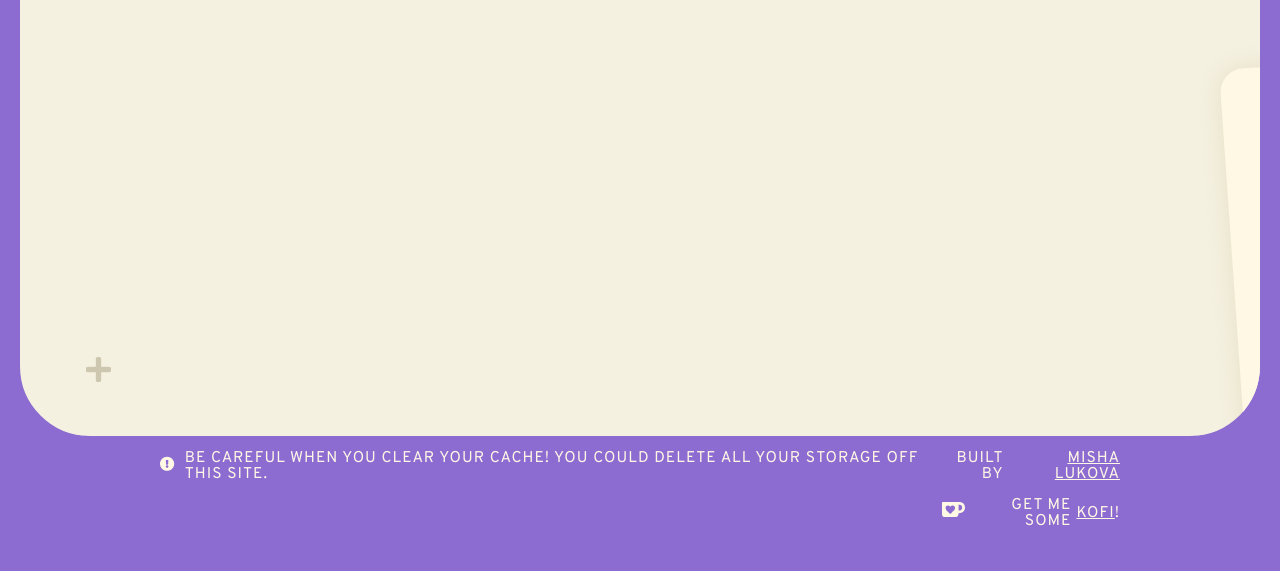
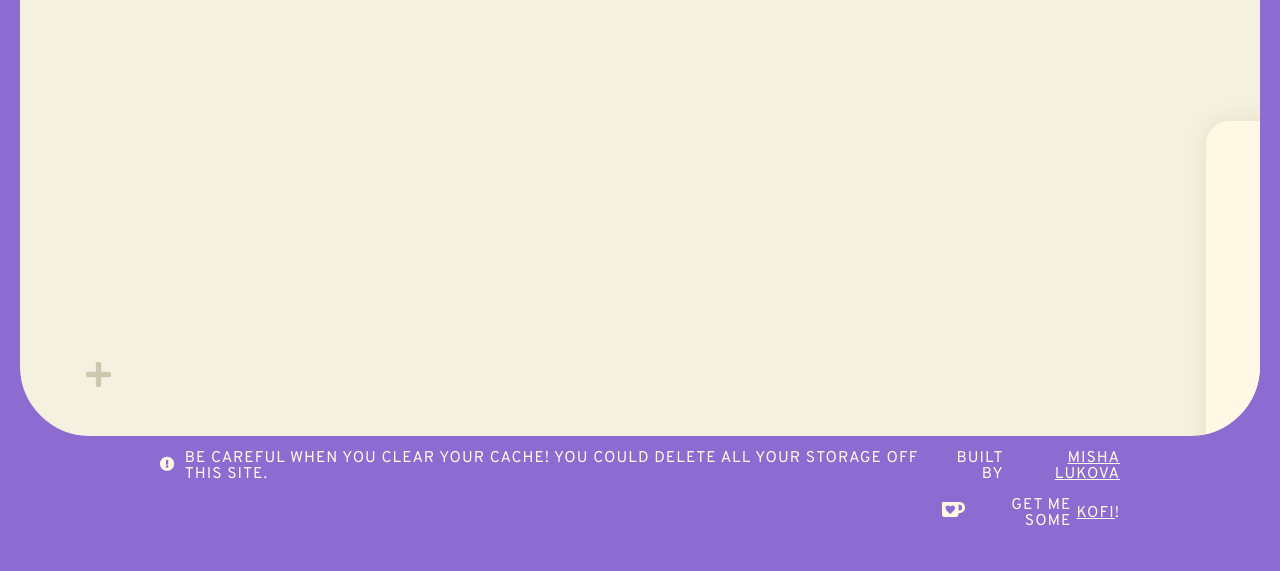
Before and after one commit to mishakov7/browserhome, a Next.js app: page / in a window 1280 px wide. Shown: the part 328-899 px from the top of the page. Built offline with nearby package versions, Linux system fonts and the light colour scheme.

Commit message:
Modified list styles

```diff
--- a/src/app/css/browserhome.css
+++ b/src/app/css/browserhome.css
@@ -842,7 +842,6 @@ input[type=text] {
 .todolists-container .creator {
   left: -250px;
   top: -40px;
-  transform: rotate(4deg);
   animation: appear-listcreator 0.4s;
   /*@include inline-animation(0.4s) {
       from {
@@ -867,9 +866,8 @@ input[type=text] {
   }
 }
 .list-container .creator {
-  transform: rotate(6deg);
   top: -210px;
-  left: -35px;
+  left: -40px;
   animation: appear-todocreator 0.4s;
   /*@include inline-animation(0.4s) {
       from {
@@ -952,14 +950,14 @@ input[type=text] {
 
 .todolists-container {
   position: relative;
-  display: flex;
-  justify-content: flex-end;
-  align-items: flex-end;
+  display: inline-block;
   scrollbar-width: none;
-  height: max-content;
-  width: max-content;
-  top: 50%;
-  right: -240%;
+  max-height: max-content;
+  max-width: max-content;
+  min-width: 50vw;
+  min-height: 50vh;
+  right: -45vw;
+  bottom: -20vh;
 }
 
 .list-container {
@@ -982,11 +980,7 @@ div.list-container:nth-of-type(1) {
 }
 
 .list-container:nth-of-type(2) .todo-list {
-  max-height: 150px;
-}
-
-.list-container:nth-of-type(2) .creator {
-  transform: rotate(8deg);
+  max-height: 225px;
 }
 
 div.list-container:nth-of-type(2) {
@@ -995,11 +989,7 @@ div.list-container:nth-of-type(2) {
 }
 
 .list-container:nth-of-type(3) .todo-list {
-  max-height: 125px;
-}
-
-.list-container:nth-of-type(3) .creator {
-  transform: rotate(10deg);
+  max-height: 200px;
 }
 
 div.list-container:nth-of-type(3) {
@@ -1008,11 +998,7 @@ div.list-container:nth-of-type(3) {
 }
 
 .list-container:nth-of-type(4) .todo-list {
-  max-height: 100px;
-}
-
-.list-container:nth-of-type(4) .creator {
-  transform: rotate(12deg);
+  max-height: 175px;
 }
 
 div.list-container:nth-of-type(4) {
@@ -1021,11 +1007,7 @@ div.list-container:nth-of-type(4) {
 }
 
 .list-container:nth-of-type(5) .todo-list {
-  max-height: 75px;
-}
-
-.list-container:nth-of-type(5) .creator {
-  transform: rotate(14deg);
+  max-height: 150px;
 }
 
 div.list-container:nth-of-type(5) {
@@ -1046,7 +1028,7 @@ div.list-container:nth-of-type(5) {
 .todo-list {
   padding: 0;
   overflow-y: scroll;
-  max-height: 175px;
+  max-height: 300px;
 }
 
 /* Firefox */
@@ -1075,6 +1057,14 @@ div.list-container:nth-of-type(5) {
   position: relative;
   top: 18px;
   left: -2px;
+}
+
+.todo-list + .creator-wrapper .creator {
+  left: -100px;
+}
+
+.todo-list + .creator-wrapper .creator::before {
+  right: 88px;
 }
 
 .todo-item {
@@ -1119,9 +1109,8 @@ div.list-container:nth-of-type(5) {
 .todo-creator-wrapper {
   position: absolute;
   z-index: 50;
-  transform: rotate(-4deg);
   cursor: pointer;
-  bottom: 60%;
+  bottom: 100%;
   right: 80px;
 }
 
--- a/src/app/css/sass/creator.scss
+++ b/src/app/css/sass/creator.scss
@@ -194,7 +194,7 @@
 .todolists-container .creator {
     left: -250px;
     top: -40px;
-    transform: rotate(4deg);
+    // transform: rotate(4deg);
     animation: appear-listcreator 0.4s;
 
     /*@include inline-animation(0.4s) {
@@ -221,9 +221,9 @@
 }
 
 .list-container .creator {
-    transform: rotate(6deg);
+    // transform: rotate(6deg);
     top: -210px;
-    left: -35px;
+    left: -40px;
     animation: appear-todocreator 0.4s;
 
     /*@include inline-animation(0.4s) {
--- a/src/app/css/sass/todo.scss
+++ b/src/app/css/sass/todo.scss
@@ -1,13 +1,14 @@
 .todolists-container {
     position: relative;
-    display: flex;
-    justify-content: flex-end;
-    align-items: flex-end;
+    display: inline-block;
     scrollbar-width: none;
-    height: max-content;
-    width: max-content;
-    top: 50%;
-    right: -240%;
+    max-height: max-content;
+    max-width: max-content;
+    min-width: 50vw;
+    min-height: 50vh;
+    right: -45vw;
+    bottom: -20vh;
+
 }
 
 .list-container {
@@ -29,29 +30,29 @@ div.list-container:nth-of-type(1) {
     transform: rotate(-6deg);
 }
 
-.list-container:nth-of-type(2) .todo-list { max-height: 150px; }
-.list-container:nth-of-type(2) .creator { transform: rotate(8deg);}
+.list-container:nth-of-type(2) .todo-list { max-height: 225px; }
+// .list-container:nth-of-type(2) .creator { transform: rotate(8deg);}
 div.list-container:nth-of-type(2) {
     transform: rotate(-8deg);
     top: 40px;
 }
 
-.list-container:nth-of-type(3) .todo-list { max-height: 125px; }
-.list-container:nth-of-type(3) .creator { transform: rotate(10deg);}
+.list-container:nth-of-type(3) .todo-list { max-height: 200px; }
+// .list-container:nth-of-type(3) .creator { transform: rotate(10deg);}
 div.list-container:nth-of-type(3) {
     transform: rotate(-10deg);
     top: 70px;
 }
 
-.list-container:nth-of-type(4) .todo-list { max-height: 100px; }
-.list-container:nth-of-type(4) .creator { transform: rotate(12deg);}
+.list-container:nth-of-type(4) .todo-list { max-height: 175px; }
+// .list-container:nth-of-type(4) .creator { transform: rotate(12deg);}
 div.list-container:nth-of-type(4) {
     transform: rotate(-12deg);
     top: 100px;
 }
 
-.list-container:nth-of-type(5) .todo-list { max-height: 75px; }
-.list-container:nth-of-type(5) .creator { transform: rotate(14deg);}
+.list-container:nth-of-type(5) .todo-list { max-height: 150px; }
+// .list-container:nth-of-type(5) .creator { transform: rotate(14deg);}
 div.list-container:nth-of-type(5) {
     transform: rotate(-14deg);
     top: 130px;
@@ -70,7 +71,7 @@ div.list-container:nth-of-type(5) {
 .todo-list {
     padding: 0;
     overflow-y: scroll;
-    max-height: 175px;
+    max-height: 300px;
 }
 
 /* Firefox */
@@ -99,6 +100,14 @@ div.list-container:nth-of-type(5) {
     position: relative;
     top: 18px;
     left: -2px;
+}
+
+.todo-list + .creator-wrapper .creator {
+    left: -100px;
+}
+
+.todo-list + .creator-wrapper .creator::before {
+    right: 88px;
 }
 
 .todo-item {
@@ -143,9 +152,9 @@ div.list-container:nth-of-type(5) {
 .todo-creator-wrapper {
     position: absolute;
     z-index: 50;
-    transform: rotate(-4deg);
+    // transform: rotate(-4deg);
     cursor: pointer;
-    bottom: 60%;
+    bottom: 100%;
     right: 80px;
 }
 
--- a/src/components/bookmarks/index.tsx
+++ b/src/components/bookmarks/index.tsx
@@ -60,11 +60,9 @@ export default function Bookmarks(props: any) {
 
       if (response.statusCode === 200) {
         createBookmark(imageLink, link);
-        console.log("image gotted.");
 
       } else {
         imageRef.current.classList.add("highlight");
-        console.log("failed to get image");
         setTimeout(() => {
           imageRef.current.classList.remove("highlight");
         }, 2000);
@@ -72,7 +70,6 @@ export default function Bookmarks(props: any) {
 
     }).on('error', (e) => {
         imageRef.current.classList.add("highlight");
-        console.log("failed to get image");
         setTimeout(() => {
           imageRef.current.classList.remove("highlight");
         }, 2000);
```
Also changed, not shown: 1 other file (tests, documents, lock files or other folders).
